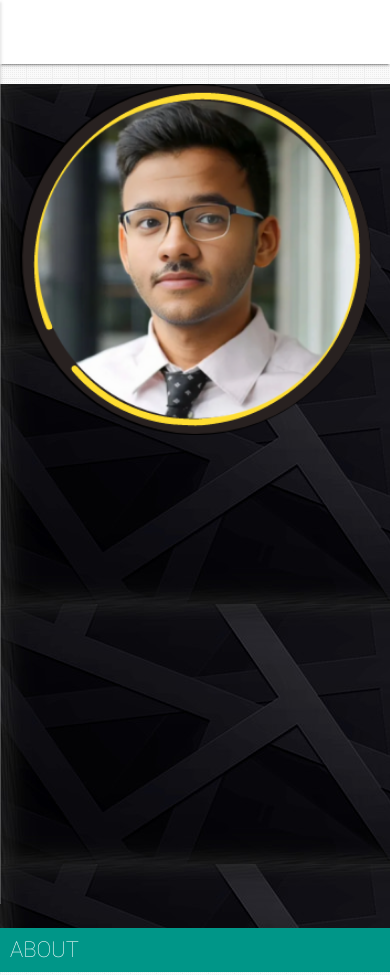
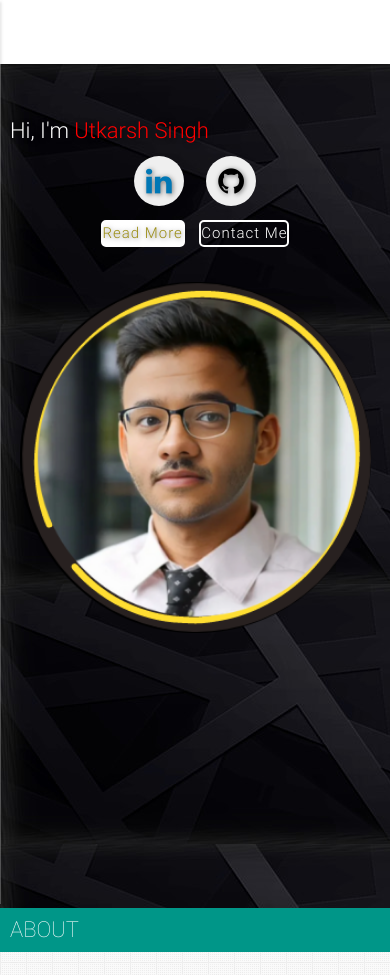
Before and after one commit to utkarshsingh06/myportfolio, a plain HTML site: page index.html in a window 390 px wide. Shown: the top 975 px of the page. Drawn offline with nearby package versions, Linux system fonts and the light colour scheme; some icons are missing; files whose address does not match are found by name.

Commit message:
Implement media queries for responsive design
Add responsive styles for medium and small screens.

```diff
--- a/index.html
+++ b/index.html
@@ -871,6 +871,19 @@ img.responsive-img {
   }
 }
 
+@media (max-width: 992px) {
+  h3, .container { top: 0; }
+  section#intro { margin-bottom: 0; }
+  main { padding-top: 64px !important; }
+}
+
+@media (max-width: 600px) {
+  .full-height { height: auto; min-height: 100vh; }
+  #intro.section .container { position: relative; }
+  #intro .content { margin-left: 0 !important; margin-top: 40px !important; }
+  #skills .card.large { height: auto; }
+}
+
 </style>
 </head>
 
```
